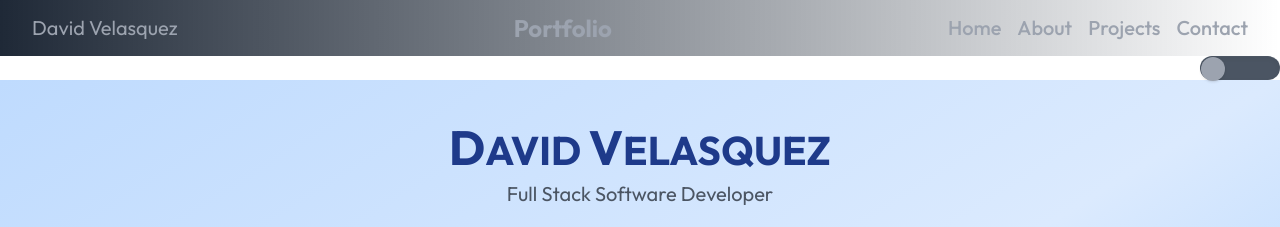
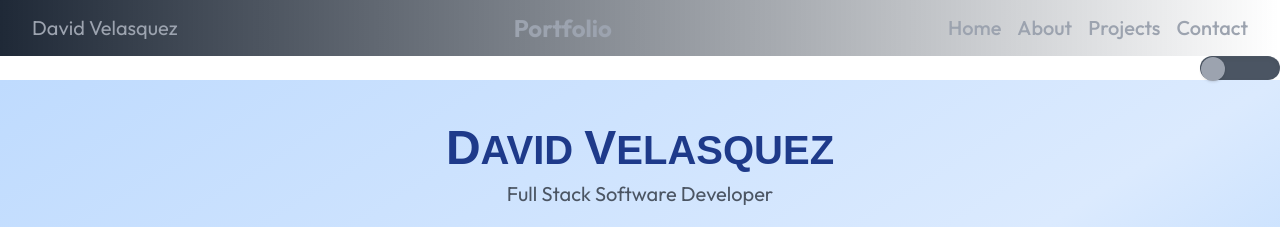
Before and after one commit to davidxv15/Portfolio-2, a React (Vite) app: page / in a window 1280 px wide. Shown: the top 227 px of the page. Built offline with nearby package versions, Linux system fonts and the light colour scheme; a web font is replaced by a local one.

Commit message:
font tests

```diff
--- a/src/components/HeroSection.tsx
+++ b/src/components/HeroSection.tsx
@@ -4,7 +4,7 @@ const HeroSection: React.FC = () => {
    return (
     <section className="flex flex-col items-center justify-evenly h-screen w-screen bg-gradient-to-br from-blue-200 via-blue-100 to-blue-300 text-center">
       <div className="mb-6">
-        <h1 className="text-4.5xl font-outfit font-bold text-blue-900"><span className="text-5xl">D</span>AVID <span className="text-5xl">V</span>ELASQUEZ</h1>
+        <h1 className="text-4.5xl font-host font-bold text-blue-900"><span className="text-5xl">D</span>AVID <span className="text-5xl">V</span>ELASQUEZ</h1>
         <p className="text-xl font-outfit text-gray-600 mt-2">
           Full Stack Software Developer
         </p>
```
